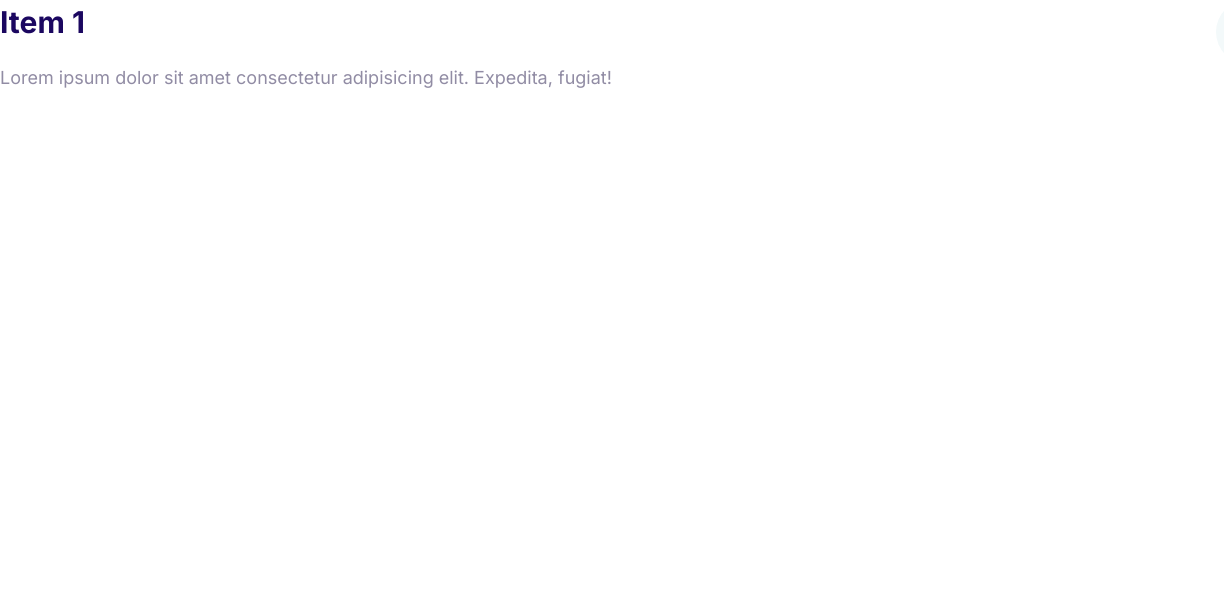
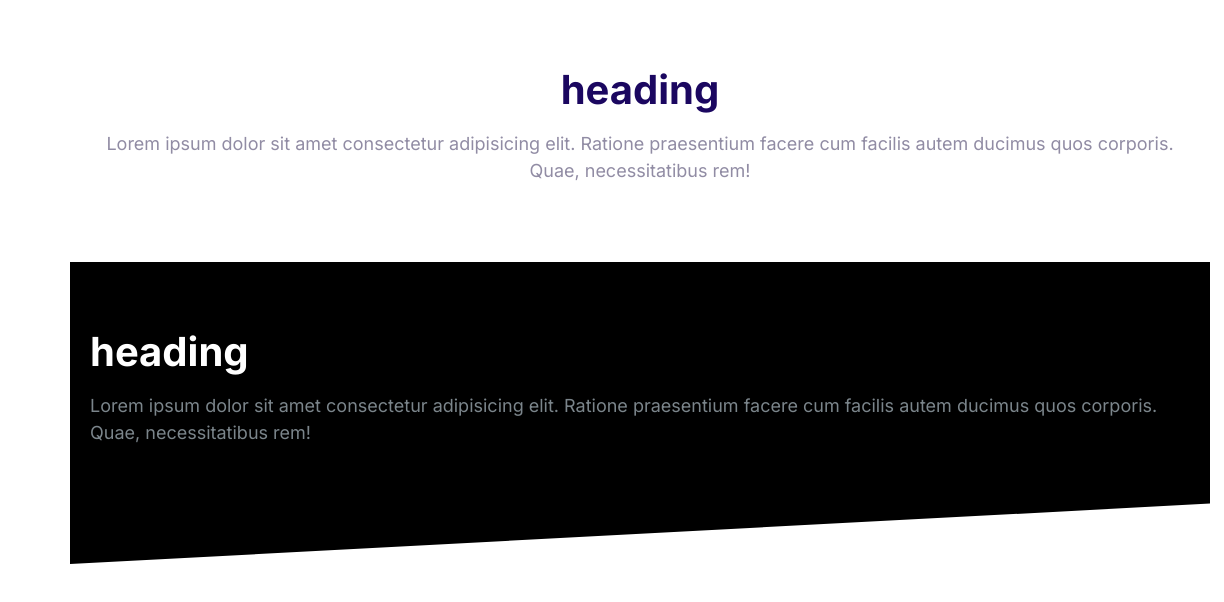
Before and after one commit to Imran9T5/First-project, a plain HTML site: page INDEX.HTML in a window 1280 px wide. Shown: the full height of the page, 0-1224 px from the left. Drawn offline with Linux system fonts and the light colour scheme.

Commit message:
blocks created for hero page

```diff
--- a/CSS/styles.css
+++ b/CSS/styles.css
@@ -613,3 +613,44 @@ a{
     opacity: 1;
 
 }
+
+/*blocks*/
+
+.block{
+    --padding-vertical: 6rem;
+    padding: var(--padding-vertical) 2rem;
+}
+
+.block__header{
+    text-align: center;
+
+}
+
+.block__heading{
+    margin-top: 0;
+
+}
+
+.block--dark{
+    background: #000;
+    color: #7b858b;
+}
+
+.block--dark .block__heading{
+    color: #fff;
+}
+
+.block--skewed-right{
+    padding-bottom: calc(var(--padding-vertical) + 4rem);
+    clip-path: polygon(0% 0%, 100% 0%, 100% 100%, 0% 80%);
+}
+
+.block--skewed-left{
+    padding-bottom: calc(var(--padding-vertical) + 4rem);
+    clip-path: polygon(0% 0%, 100% 0%, 100% 80%, 0% 100%);
+}
+
+.container{
+    max-width: 1140px;
+    margin: 0 auto;
+}
--- a/INDEX.HTML
+++ b/INDEX.HTML
@@ -14,20 +14,27 @@
     <link rel="stylesheet" href="CSS/styles.css" />
   </head>
   <body>
-    <div class="collapsible collapsible--expanded">
-      <header class="collapsible__header">
-        <h2 class="collapsible__heading">Item 1</h2>
-        <span class="icon-container">
-          <svg class="icon icon--white collapsible__chevron">
-            <use xlink:href="images/sprite.svg#chevron"></use>
-          </svg>
-        </span>
+    <section class="block container">
+      <header class="block__header">
+        <h2 class="block__heading">heading</h2>
+        <p>
+          Lorem ipsum dolor sit amet consectetur adipisicing elit. Ratione
+          praesentium facere cum facilis autem ducimus quos corporis. Quae,
+          necessitatibus rem!
+        </p>
       </header>
-      <div class="collapsible__content">
-        Lorem ipsum dolor sit amet consectetur adipisicing elit. Expedita,
-        fugiat!
-      </div>
+    </section>
+    <div class="container">
+      <section class="block block--dark block--skewed-left">
+        <h2 class="block__heading">heading</h2>
+        <p>
+          Lorem ipsum dolor sit amet consectetur adipisicing elit. Ratione
+          praesentium facere cum facilis autem ducimus quos corporis. Quae,
+          necessitatibus rem!
+        </p>
+      </section>
     </div>
+
     <script src="js/main.js"></script>
   </body>
 </html>
```
Also changed, not shown: Components/blocks.html (added, +20 -0 lines).
